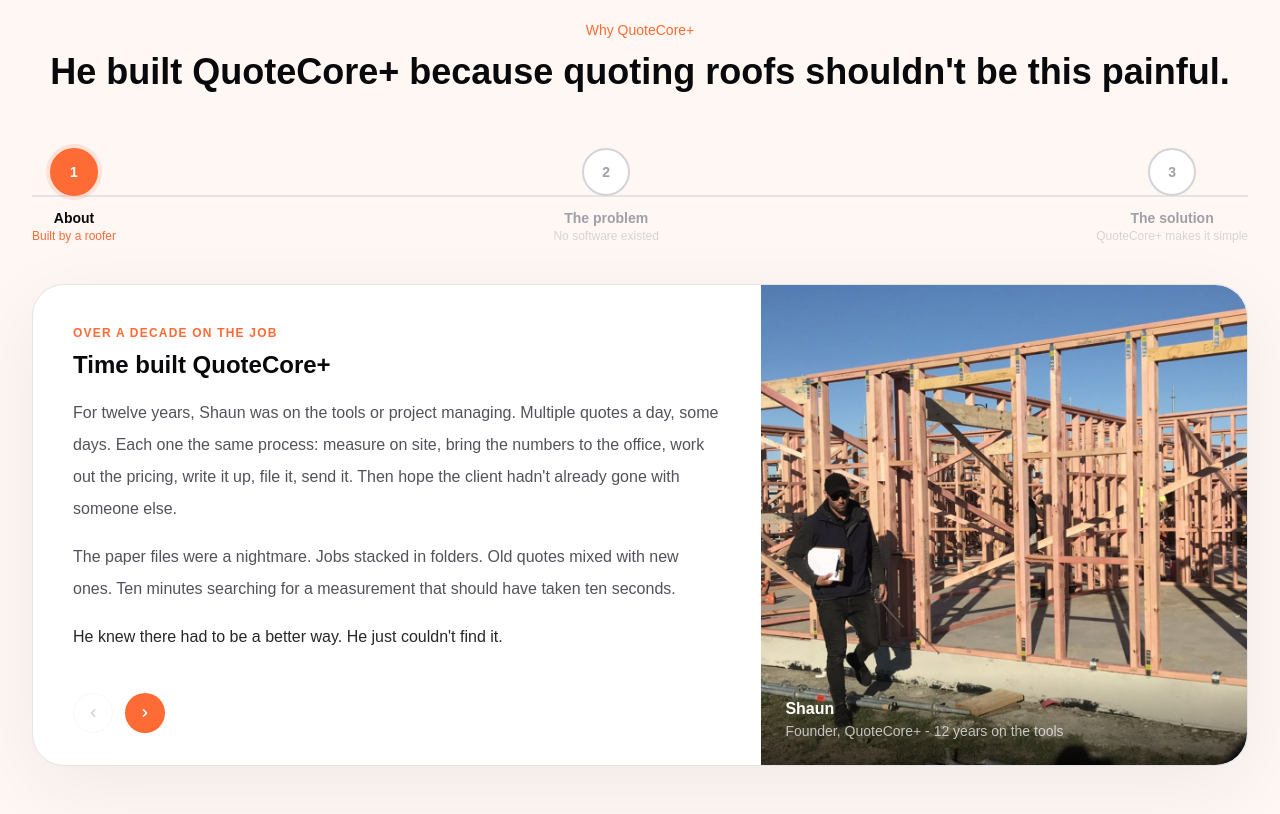
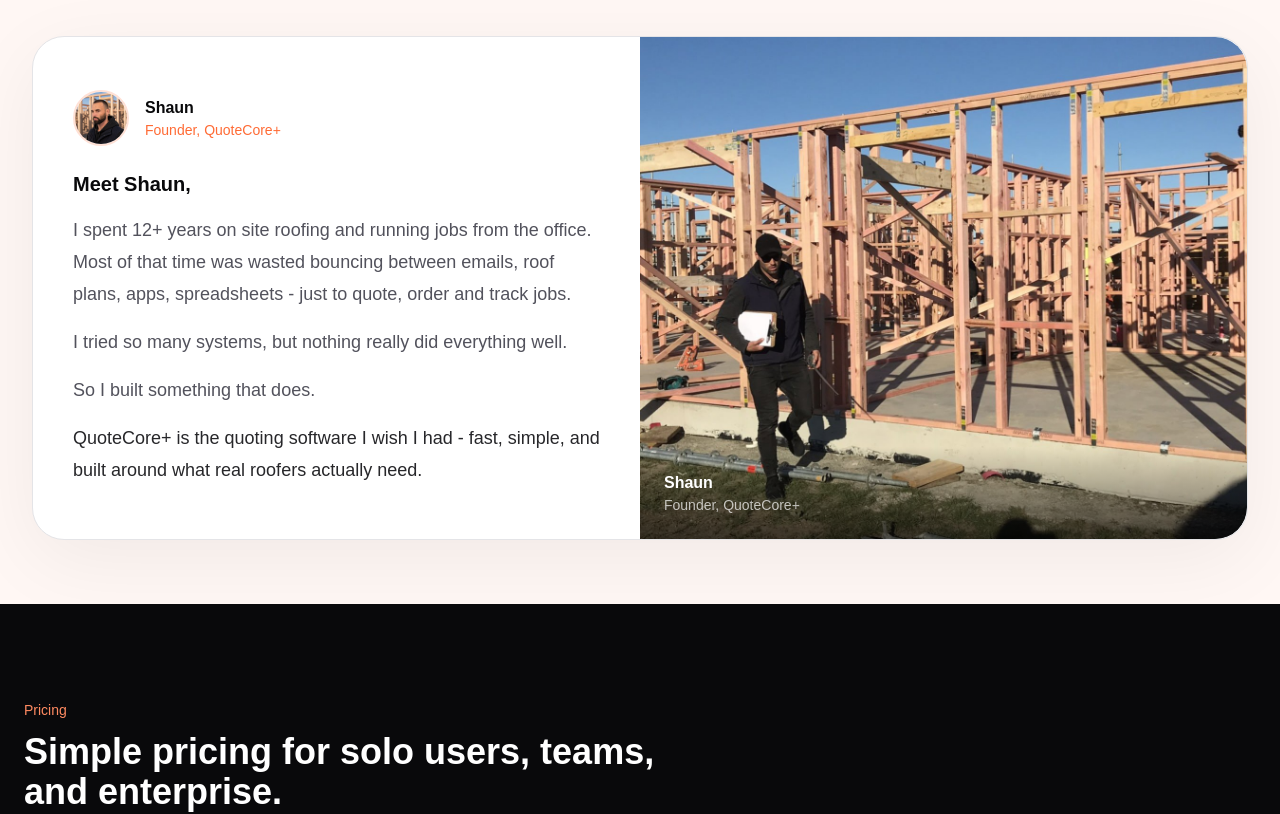
Before and after one commit to barrytheai/quotecore, a Next.js app: page / in a window 1280 px wide. Shown: the part 2400-3214 px from the top of the page. Built offline with nearby package versions, Linux system fonts and the light colour scheme.

Commit message:
feat: about section replaced with simple Shaun quote box

```diff
--- a/app/page.tsx
+++ b/app/page.tsx
@@ -475,121 +475,32 @@
           </div>
         </section>
 
-        {/* Founder journey */}
-        <section className="bg-[#FF6B35]/5 py-12">
+        {/* About Shaun */}
+        <section className="bg-[#FF6B35]/5 py-16">
           <div className="mx-auto max-w-7xl px-6 lg:px-8">
-            <div className="text-center">
-              <p className="text-sm font-medium text-[#FF6B35]">Why QuoteCore+</p>
-              <h2 className="mt-3 text-3xl font-semibold sm:text-4xl">
-                He built QuoteCore+ because quoting roofs shouldn't be this painful.
-              </h2>
-            </div>
-
-            {/* Horizontal track */}
-            <div className="mt-14">
-              <div className="relative flex items-center justify-between">
-                <div className="absolute left-0 right-0 top-1/2 h-0.5 -translate-y-1/2 bg-zinc-200" />
-                <div
-                  className="absolute left-0 top-1/2 h-0.5 -translate-y-1/2 bg-[#FF6B35] transition-all duration-500"
-                  style={{ width: `${(activeFounderStep / 2) * 100}%` }}
-                />
-                {[
-                  { label: "About", sub: "Built by a roofer" },
-                  { label: "The problem", sub: "No software existed" },
-                  { label: "The solution", sub: "QuoteCore+ makes it simple" },
-                ].map((s, i) => (
-                  <button
-                    key={i}
-                    type="button"
-                    onClick={() => setActiveFounderStep(i)}
-                    className="relative z-10 flex flex-col items-center gap-3"
-                  >
-                    <div className={`flex h-12 w-12 items-center justify-center rounded-full border-2 text-sm font-semibold transition-all duration-300 ${
-                      i <= activeFounderStep
-                        ? "border-[#FF6B35] bg-[#FF6B35] text-white shadow-[0_0_0_4px_rgba(255,107,53,0.15)]"
-                        : "border-zinc-300 bg-white text-zinc-400"
-                    }`}>
-                      {i + 1}
-                    </div>
-                    <div className="text-center">
-                      <p className={`text-sm font-semibold transition-colors duration-300 ${i === activeFounderStep ? "text-zinc-950" : "text-zinc-400"}`}>{s.label}</p>
-                      <p className={`text-xs transition-colors duration-300 ${i === activeFounderStep ? "text-[#FF6B35]" : "text-zinc-300"}`}>{s.sub}</p>
-                    </div>
-                  </button>
-                ))}
-              </div>
-
-              {/* Content panel */}
-              <div className="mt-10 overflow-hidden rounded-[2rem] border border-zinc-200 bg-white shadow-[0_20px_80px_rgba(0,0,0,0.06)]">
-<div className="grid" style={{height: "480px", gridTemplateColumns: "3fr 2fr"}}>
-                  {/* Text */}
-                  <div className="flex flex-col" style={{height: "100%"}}>
-                    {/* Text panels - fixed height, absolute overlay */}
-                    <div className="relative flex-1 overflow-hidden">
-                      {[
-                        {
-                          label: "Over a decade on the job",
-                          title: "Time built QuoteCore+",
-                          content: (
-                            <div className="space-y-4 leading-8 text-zinc-600">
-                              <p>For twelve years, Shaun was on the tools or project managing. Multiple quotes a day, some days. Each one the same process: measure on site, bring the numbers to the office, work out the pricing, write it up, file it, send it. Then hope the client hadn't already gone with someone else.</p>
-                              <p>The paper files were a nightmare. Jobs stacked in folders. Old quotes mixed with new ones. Ten minutes searching for a measurement that should have taken ten seconds.</p>
-                              <p className="font-medium text-zinc-800">He knew there had to be a better way. He just couldn't find it.</p>
-                            </div>
-                          ),
-                        },
-                        {
-                          label: "The gap in the market",
-                          title: "The software that didn't exist",
-                          content: (
-                            <div className="space-y-4 leading-8 text-zinc-600">
-                              <p>The tools available were either generic - built for "trades" and completely misunderstanding how a roofer actually prices a job - or so complex they needed a trained estimator to operate them.</p>
-                              <p>Nothing knew the difference between a hip and a valley. Nothing could take his measurements and turn them into a professional quote without two hours of reformatting.</p>
-                              <p className="font-medium text-zinc-800">That software didn't exist. So he built it.</p>
-                            </div>
-                          ),
-                        },
-                        {
-                          label: "Why it matters",
-                          title: "Built from the inside out",
-                          content: (
-                            <div className="space-y-4 leading-8 text-zinc-600">
-                              <p>QuoteCore+ isn't built by developers who interviewed a few roofers. It's built by someone who lived the problem for over a decade. Every feature exists because someone who spent twelve years roofing decided it should.</p>
-                              <p>Before launch, it was tested by working roofers across the industry - contractors who quoted real jobs through the platform and gave honest feedback on what wasn't good enough.</p>
-                              <p className="font-medium text-zinc-800">The result is a quoting tool that thinks the way a roofer thinks - because it was built by one.</p>
-                            </div>
-                          ),
-                        },
-                      ].map((panel, i) => (
-                        <div
-                          key={i}
-                          className={`absolute inset-0 flex flex-col justify-center p-10 transition-opacity duration-300 ${
-                            i === activeFounderStep ? "opacity-100" : "opacity-0 pointer-events-none"
-                          }`}
-                        >
-                          <p className="text-xs font-semibold uppercase tracking-widest text-[#FF6B35]">{panel.label}</p>
-                          <h3 className="mt-2 text-2xl font-semibold">{panel.title}</h3>
-                          <div className="mt-4">{panel.content}</div>
-                        </div>
-                      ))}
-                    </div>
-                    {/* Buttons always at the bottom */}
-                    <div className="flex shrink-0 gap-3 px-10 pb-8">
-                      <button type="button" onClick={() => setActiveFounderStep((p) => Math.max(0, p - 1))} disabled={activeFounderStep === 0} className="inline-flex h-10 w-10 items-center justify-center rounded-full border border-zinc-200 bg-white text-zinc-500 transition-colors hover:bg-zinc-50 disabled:opacity-30">
-                        <svg className="h-4 w-4" viewBox="0 0 20 20" fill="currentColor"><path fillRule="evenodd" d="M12.707 5.293a1 1 0 010 1.414L9.414 10l3.293 3.293a1 1 0 01-1.414 1.414l-4-4a1 1 0 010-1.414l4-4a1 1 0 011.414 0z" clipRule="evenodd" /></svg>
-                      </button>
-                      <button type="button" onClick={() => setActiveFounderStep((p) => Math.min(2, p + 1))} disabled={activeFounderStep === 2} className="inline-flex h-10 w-10 items-center justify-center rounded-full bg-[#FF6B35] text-white transition-colors hover:bg-[#e85d2b] disabled:opacity-30">
-                        <svg className="h-4 w-4" viewBox="0 0 20 20" fill="currentColor"><path fillRule="evenodd" d="M7.293 14.707a1 1 0 010-1.414L10.586 10 7.293 6.707a1 1 0 011.414-1.414l4 4a1 1 0 010 1.414l-4 4a1 1 0 01-1.414 0z" clipRule="evenodd" /></svg>
-                      </button>
+            <div className="overflow-hidden rounded-[2rem] border border-zinc-200 bg-white shadow-[0_20px_80px_rgba(0,0,0,0.06)]">
+              <div className="grid lg:grid-cols-2">
+                <div className="flex flex-col justify-center p-10">
+                  <div className="mb-6 flex items-center gap-4">
+                    <img src="/shaun-headshot.jpg" alt="Shaun" className="h-14 w-14 rounded-full object-cover border-2 border-[#FF6B35]/20 shrink-0" />
+                    <div>
+                      <p className="font-semibold text-zinc-950">Shaun</p>
+                      <p className="text-sm text-[#FF6B35]">Founder, QuoteCore+</p>
                     </div>
                   </div>
-                  {/* Photo */}
-                  <div className="relative hidden overflow-hidden rounded-r-[2rem] lg:block" style={{minHeight: "400px"}}>
-                    <img src="/shaun.jpg" alt="Shaun, founder of QuoteCore+" className="h-full w-full object-cover" />
-                    <div className="absolute bottom-0 left-0 right-0 bg-gradient-to-t from-black/60 to-transparent p-6">
-                      <p className="font-semibold text-white">Shaun</p>
-                      <p className="text-sm text-white/70">Founder, QuoteCore+ - 12 years on the tools</p>
-                    </div>
+                  <p className="text-xl font-semibold text-zinc-950">Meet Shaun,</p>
+                  <div className="mt-4 space-y-4 text-lg leading-8 text-zinc-600">
+                    <p>I spent 12+ years on site roofing and running jobs from the office. Most of that time was wasted bouncing between emails, roof plans, apps, spreadsheets - just to quote, order and track jobs.</p>
+                    <p>I tried so many systems, but nothing really did everything well.</p>
+                    <p>So I built something that does.</p>
+                    <p className="font-medium text-zinc-800">QuoteCore+ is the quoting software I wish I had - fast, simple, and built around what real roofers actually need.</p>
+                  </div>
+                </div>
+                <div className="relative hidden overflow-hidden rounded-r-[2rem] lg:block" style={{minHeight: "400px"}}>
+                  <img src="/shaun.jpg" alt="Shaun, founder of QuoteCore+" className="h-full w-full object-cover" />
+                  <div className="absolute bottom-0 left-0 right-0 bg-gradient-to-t from-black/60 to-transparent p-6">
+                    <p className="font-semibold text-white">Shaun</p>
+                    <p className="text-sm text-white/70">Founder, QuoteCore+</p>
                   </div>
                 </div>
               </div>
```
